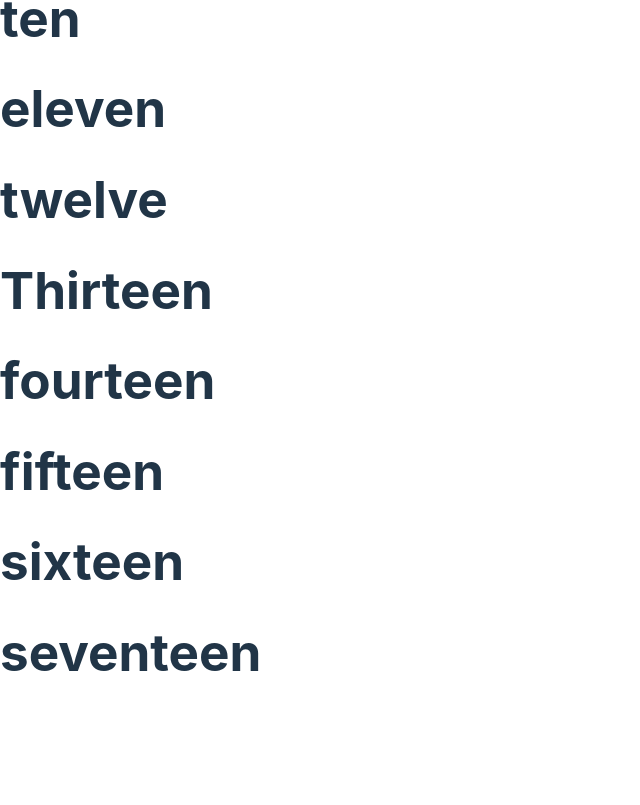
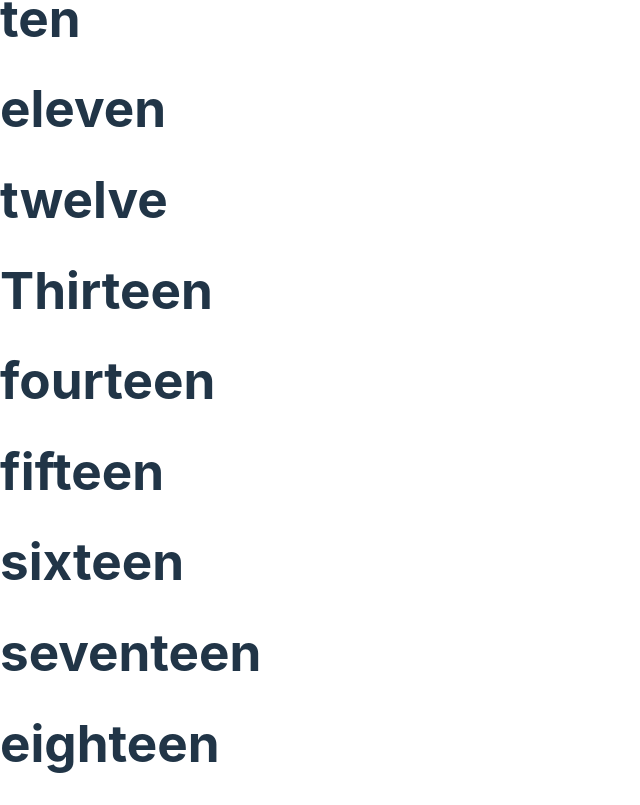
Before and after one commit to omor777/hook-form-practice, a React (Vite) app: page / in a window 1280 px wide. Shown: the part 860-1665 px from the top of the page, without its empty margins (0-640 px from the left). Before the commit the page ends 1575 px from the top, so only its background shows below. Built offline with nearby package versions, Linux system fonts and the light colour scheme.

Commit message:
eighteen

```diff
--- a/src/App.jsx
+++ b/src/App.jsx
@@ -18,6 +18,7 @@ const App = () => {
       <h1>fifteen</h1>
       <h1>sixteen</h1>
       <h1>seventeen</h1>
+      <h1>eighteen</h1>
     </div>
   );
 };
```
